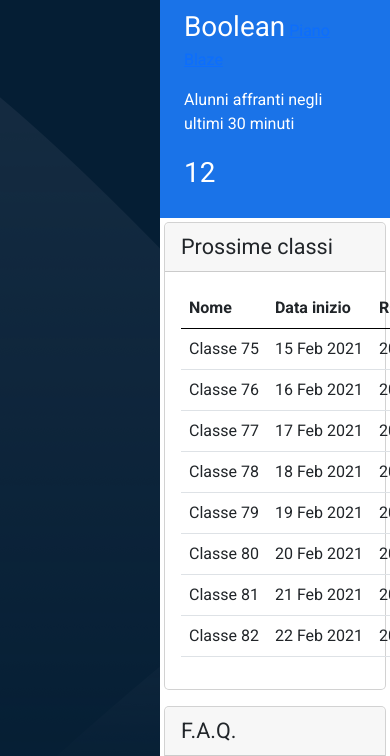
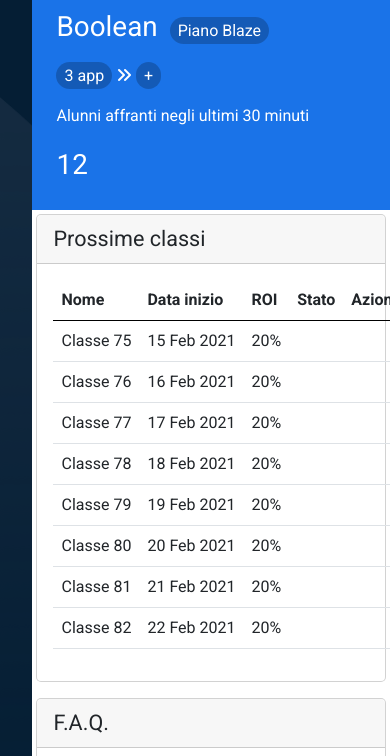
Before and after one commit to mlietti1/html-css-bootstrap-dashboard, a plain HTML site: page index.html in a window 390 px wide. Shown: the part 88-844 px from the top of the page. Drawn offline with nearby package versions, Linux system fonts and the light colour scheme.

Commit message:
banner links responsive

```diff
--- a/css/style.css
+++ b/css/style.css
@@ -14,14 +14,24 @@ header {
 
 .sidebar {
     font-family: 'Poppins', sans-serif;
-    width: 160px;
     height: calc(100vh - 70px);
     background-image: url(../img/sidebar-bg.png);
     background-color: #051e34;
 }
 
+.banner .banner-btn {
+    text-decoration: none;
+    color: white;
+    background-color: #00000037;
+    border-radius: 1rem;
+    padding: 0.25rem 0.5rem ;
+}
+
+.mc-container {
+    width: 100vw;
+}
+
 .main-container {
-    width: calc(100vw - 160px);
     height: calc(100vh - 70px);
     font-family: 'Roboto', sans-serif;
 }
--- a/index.html
+++ b/index.html
@@ -28,24 +28,26 @@
           </nav>
     </header>
     <main>
-        <div class="mc-container d-flex">
-            <div class="sidebar">
+        <div class="mc-container container-fluid">
+            <div class="row row-cols-2">
+                <div class="col col-1 sidebar">
 
                 </div>
-
-            <div class="main-container overflow-auto">
+                <div class="main-container col col-11 p-0 overflow-auto">
                     <div class="banner p-4 container-fluid">
                         <div class="row row-cols-1 row-cols-lg-2">
                             <div class="col col-lg-8">
                                 <div class="mb-3">
-                                <span class="fs-1">Boolean</span>
+                                    <span class="fs-1 me-2">Boolean</span>
                                     <a class="banner-btn" href="#">Piano Blaze</a>
                                 </div>
-                            <div>
-                                <a class="banner-btn" href="#"></a>
-                                <a class="banner-btn" href="#"></a>
-                                <a class="banner-btn" href="#"></a>
-                                <a class="banner-btn" href="#"></a>
+                                <div class="mb-3">
+                                    <a class="banner-btn" href="#">3 app</a>
+                                    <a class="banner-btn d-none d-lg-inline-block" href="#">Boolean mobile app</a>
+                                    <a class="banner-btn d-none d-lg-inline-block" href="#">Boolean web app</a>
+                                    <a class="banner-btn d-none d-lg-inline-block" href="#">Boolean blog app</a>
+                                    <i class="fa-solid fa-angles-right d-lg-none"></i>
+                                    <a class="banner-btn d-lg-none" href="#">+</a>
                                 </div>
                             </div>
                             <div class="col col-lg-4">
@@ -221,6 +223,7 @@
                     </div>
                 </div>
             </div>
+        </div>
     </main>
 </body>
 </html>
```
Lines whose indentation alone changed are shown as unchanged.
